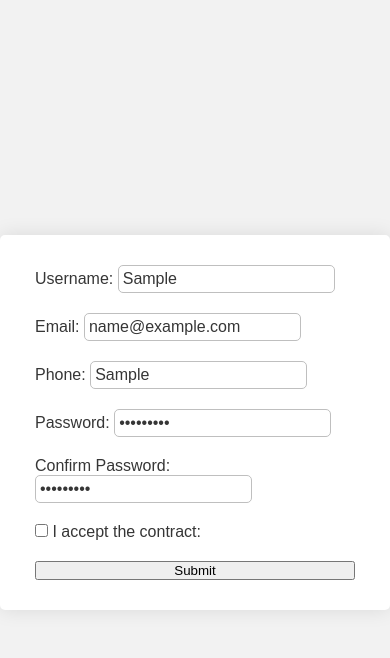
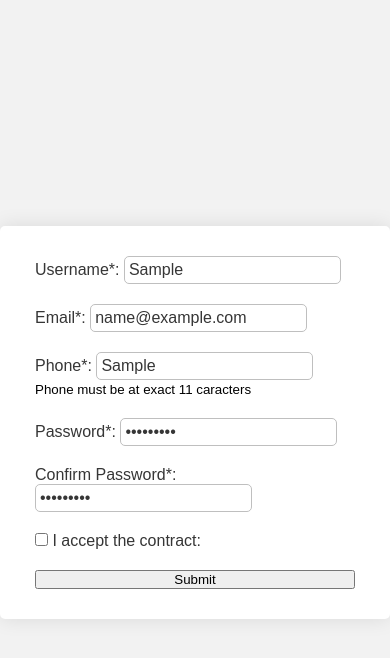
Before and after one commit to emanuelemartinss/FormulariocomValidacao, a plain HTML site: page index.html in a window 390 px wide. Both pictures are taken after typing "Sample", "name@example.com", "Sample", "Sample123", "Sample123" into the empty fields and a click on the button "Submit". Drawn offline with Linux system fonts and the light colour scheme.

Commit message:
adicionando condição campo phone

```diff
--- a/index.html
+++ b/index.html
@@ -10,27 +10,27 @@
 
     <form id="formRegister" class="formStyle" action="#">
         <div>
-            <label for="username">Username</label>
+            <label for="username">Username*</label>
             <input type="text" id="username" placeholder="Enter username">
             <small id="usernameError"></small>
         </div>
         <div>
-            <label for="email">Email</label>
+            <label for="email">Email*</label>
             <input type="text" id="email" placeholder="Enter email">
             <small id="emailError"></small>
         </div>
         <div>
-            <label for="phone">Phone</label>
+            <label for="phone">Phone*</label>
             <input type="text" id="phone" placeholder="Enter phone">
             <small id="phoneError"></small>
         </div>
         <div>
-            <label for="password">Password</label>
+            <label for="password">Password*</label>
             <input type="password" id="password" placeholder="Enter password again">
             <small id="passwordError"></small>
         </div>
         <div>
-            <label for="password2">Confirm Password</label>
+            <label for="password2">Confirm Password*</label>
             <input type="password" id="password2" placeholder="Enter password again">
             <small id="password2Error"></small>
         </div>
--- a/script.js
+++ b/script.js
@@ -34,8 +34,8 @@ form.addEventListener('submit', (e) => {
 
         if (phone === '') {
         phoneError.textContent = 'Phone is required';
-        } else {
-        phoneError.textContent = '';
+    } else if (!(phone.length ==="11")){
+        phoneError.textContent = "Phone must be at exact 11 caracters";
         }
 
         if (password === '') {
```
